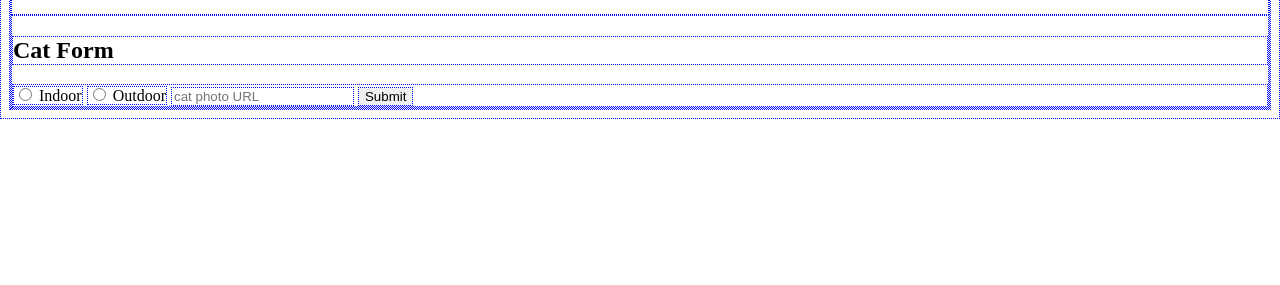
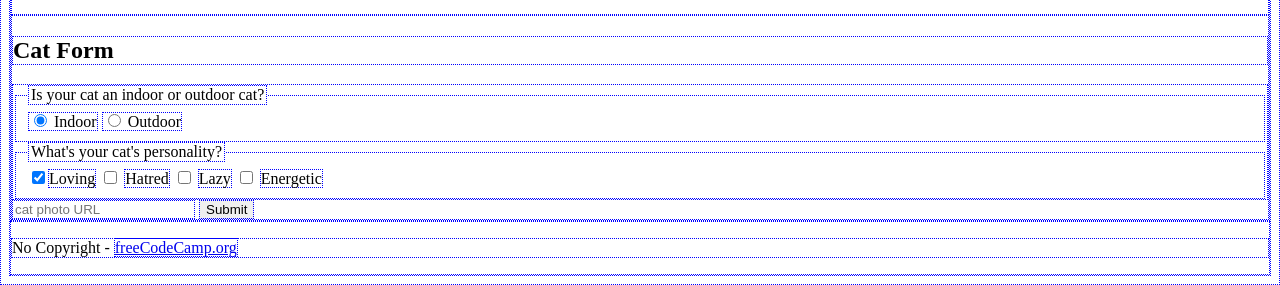
Before and after one commit to ediltonx/freecodecamp, a plain HTML site: page cat-app/index.html in a window 1280 px wide. Shown: the part 1494-1779 px from the top of the page. Before the commit the page ends 1613 px from the top, so only its background shows below. Drawn offline with Linux system fonts and the light colour scheme.

Commit message:
cat photo app complete

```diff
--- a/cat-app/index.html
+++ b/cat-app/index.html
@@ -1,13 +1,12 @@
 <!DOCTYPE html>
 <html lang="en">
 <head>
-    <meta charset="UTF-8">
-    <meta http-equiv="X-UA-Compatible" content="IE=edge">
-    <meta name="viewport" content="width=device-width, initial-scale=1.0">
-    <link rel="stylesheet" href="style.css">
-    <title>Cat App page</title>
+  <meta charset="UTF-8">
+  <meta http-equiv="X-UA-Compatible" content="IE=edge">
+  <meta name="viewport" content="width=device-width, initial-scale=1.0">
+  <link rel="stylesheet" href="style.css">
+  <title>Cat Photo App page</title>
 </head>
-
   <body>
     <main>
       <h1>CatPhotoApp</h1>
@@ -43,14 +42,38 @@
       <section>
         <h2>Cat Form</h2>
         <form action="https://freecatphotoapp.com/submit-cat-photo">
+          <fieldset>
+            <legend>Is your cat an indoor or outdoor cat?</legend>
+            <label><input checked id="indoor" type="radio" name="indoor-outdoor" value="indoor"> Indoor</label>
+            <label><input id="outdoor" type="radio" name="indoor-outdoor" value="outdoor"> Outdoor</label>
+          </fieldset>
 
-          <label><input id="indoor" type="radio" name="indoor-outdoor" value="indoor"> Indoor</label>
-          <label><input id="outdoor" type="radio" name="indoor-outdoor" value="outdoor"> Outdoor</label>
+          <fieldset>
+
+
+            <legend>What's your cat's personality?</legend>
+
+            <input checked type="checkbox" name="personality" id="loving" value="loving"><label for="loving">Loving</label>
+
+            <input  type="checkbox" name="personality" id="hatred" value="hatred"> <label for="hatred">Hatred</label>
+
+            <input  type="checkbox" name="personality" id="lazy"   value="lazy"> <label for="lazy">Lazy</label>
+
+            <input  type="checkbox"  name="personality" id="energetic"  value="energetic"> <label for="energetic">Energetic</label>
+
+          </form>
+
+          </fieldset>
 
           <input type="text" name="catphotourl" placeholder="cat photo URL" required>
           <button type="submit">Submit</button>
         </form>
       </section>
     </main>
+    <footer>
+
+       <p> No Copyright - <a href="https://www.freecodecamp.org">freeCodeCamp.org</a> </p>
+
+    </footer>
   </body>
 </html>
--- a/cat-app/style.css
+++ b/cat-app/style.css
@@ -1,5 +1,4 @@
 * {
-
     border: dotted;
     border-width: 1px;
     border-color: blue;
```
